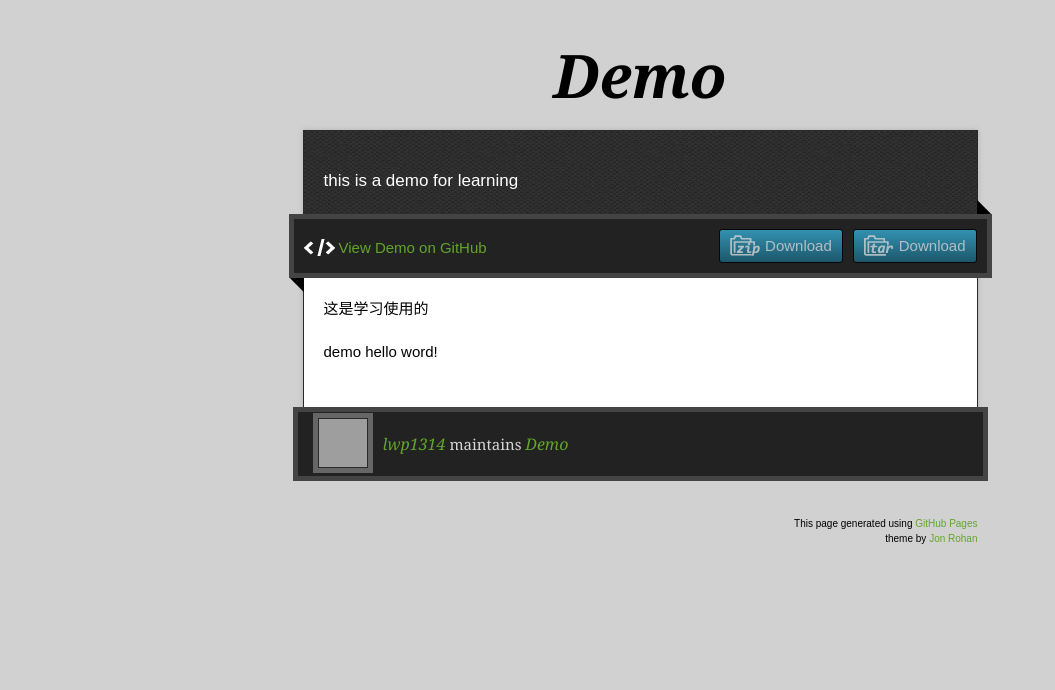
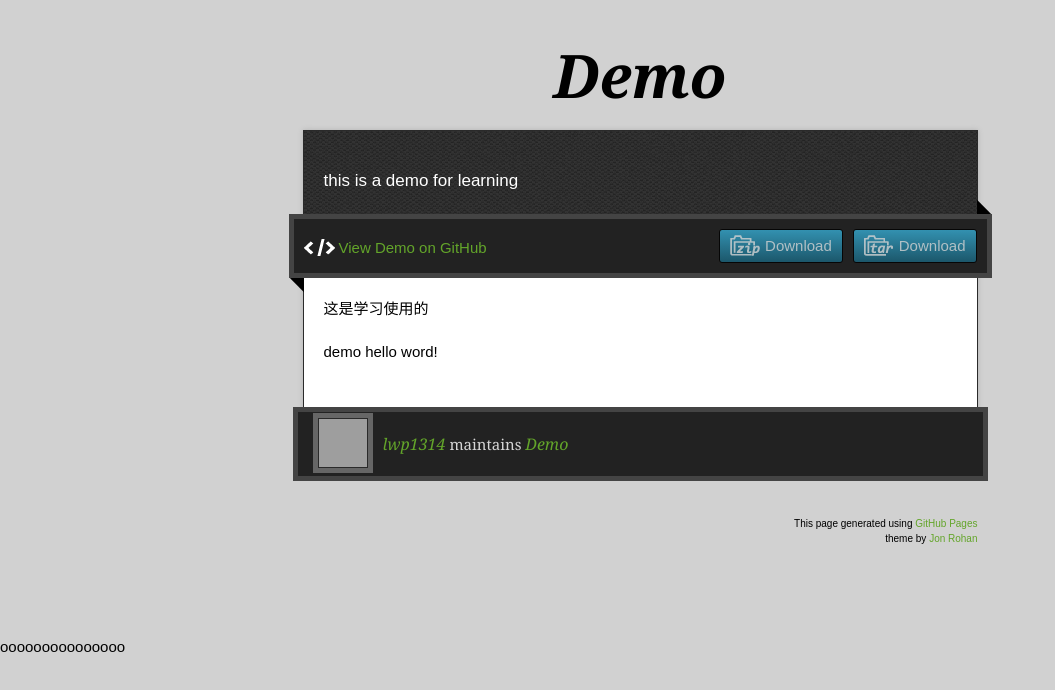
Before and after one commit to lwp1314/Demo, a plain HTML site: page index.html in a window 1280 px wide. Shown: the whole page, without its empty margins (0-1055 px from the left). Drawn offline with nearby package versions, Linux system fonts and the light colour scheme; grey boxes are pictures that could not be loaded.

Commit message:
oooooooooooooooo

```diff
--- a/index.html
+++ b/index.html
@@ -59,6 +59,6 @@
     <p class="name"></p>
   </div>
 
-
+  ooooooooooooooo
 </body>
 </html>
```
